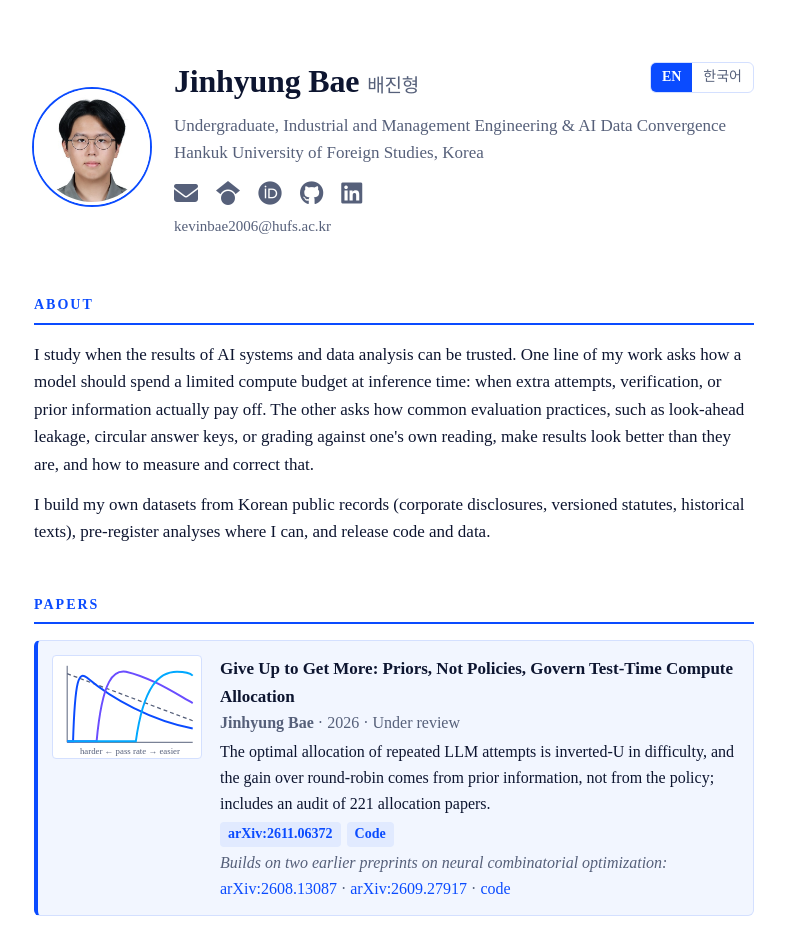
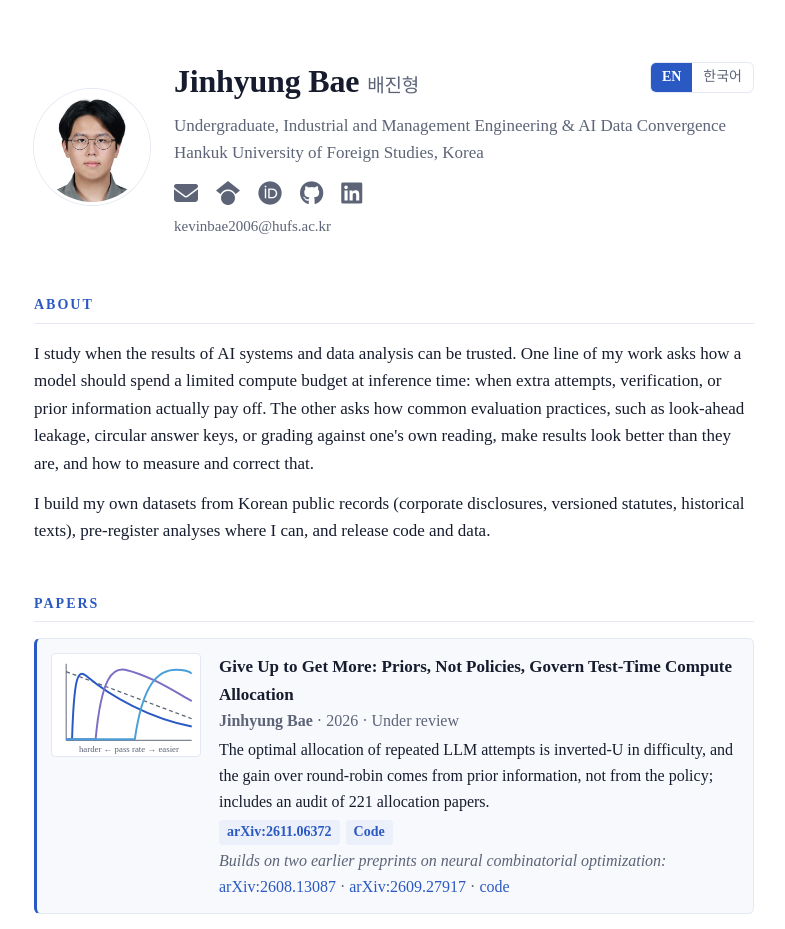
Before and after one commit to nepersoned/nepersoned.github.io, a plain HTML site: page index.html in a window 1280 px wide. Shown: the top 929 px of the page, without its empty margins (246-1031 px from the left). Drawn offline with Linux system fonts and the light colour scheme.

Commit message:
Soften blue palette
Co-Authored-By: Claude Opus 5.5 <noreply@anthropic.com>

```diff
--- a/index.html
+++ b/index.html
@@ -11,10 +11,10 @@
 <link rel="stylesheet" href="https://cdnjs.cloudflare.com/ajax/libs/font-awesome/6.5.1/css/all.min.css">
 <style>
 :root {
-  --bg: #ffffff; --card: #f2f6ff; --fg: #0d1530; --muted: #56607a; --line: #d4e0ff; --accent: #0a4bff; --mark: #00a8ff; --gold: #6a4dff; --tag: #e1eaff; --ink: #ffffff;
+  --bg: #ffffff; --card: #f7f9fd; --fg: #161c2d; --muted: #5d6477; --line: #e3e8f2; --accent: #2b59c3; --mark: #4a9fd8; --gold: #7a6fc4; --tag: #ebf0fa; --ink: #ffffff;
 }
 @media (prefers-color-scheme: dark) {
-  :root { --bg: #070b1a; --card: #0e1630; --fg: #e8eeff; --muted: #94a0c2; --line: #1f2c55; --accent: #5b8cff; --mark: #33c3ff; --gold: #9d8bff; --tag: #16224a; --ink: #070b1a; }
+  :root { --bg: #0f131c; --card: #151b28; --fg: #e4e8f1; --muted: #98a1b5; --line: #262f42; --accent: #7a9ef0; --mark: #6fb8e6; --gold: #a59be0; --tag: #1d2638; --ink: #070b1a; }
 }
 * { box-sizing: border-box; }
 body { margin: 0; background: var(--bg); color: var(--fg); font: 17px/1.62 "Times New Roman", Times, "Noto Serif KR", "Nanum Myeongjo", Batang, serif; }
@@ -38,9 +38,9 @@ header h1 small { font-size: 19px; font-weight: 400; color: var(--muted); margin
 .lang { position: absolute; top: 6px; right: 0; display: flex; border: 1px solid var(--line); border-radius: 6px; overflow: hidden; }
 .lang button { font: inherit; font-size: 14px; background: none; color: var(--muted); border: 0; padding: 3px 11px; cursor: pointer; }
 .lang button[aria-pressed="true"] { background: var(--accent); color: var(--ink); font-weight: 600; }
-h2 { font-size: 14px; text-transform: uppercase; letter-spacing: 2px; color: var(--accent); margin: 48px 0 16px; padding-bottom: 6px; border-bottom: 2px solid var(--accent); }
+h2 { font-size: 14px; text-transform: uppercase; letter-spacing: 2px; color: var(--accent); margin: 48px 0 16px; padding-bottom: 6px; border-bottom: 1px solid var(--line); }
 header { padding-bottom: 8px; }
-.photo { border: 3px solid var(--bg); box-shadow: 0 0 0 2px var(--accent); }
+.photo { border: 3px solid var(--bg); box-shadow: 0 0 0 1px var(--line); }
 p { margin: 0 0 12px; }
 .pub { display: grid; grid-template-columns: 150px 1fr; gap: 18px; margin: 0 0 18px; padding: 14px; background: var(--card); border: 1px solid var(--line); border-radius: 6px; }
 .thumb { width: 150px; height: 104px; border: 1px solid var(--line); border-radius: 4px; background: var(--bg); }
@@ -51,7 +51,7 @@ p { margin: 0 0 12px; }
 .pub .tags { margin-top: 5px; display: flex; flex-wrap: wrap; gap: 6px; }
 .pub .tags a { font-size: 14px; background: var(--tag); color: var(--accent); border-radius: 4px; padding: 1px 8px; font-weight: 600; }
 .pub .tags a:hover { background: var(--accent); color: var(--ink); text-decoration: none; }
-.pub { border-left: 4px solid var(--accent) !important; }
+.pub { border-left: 3px solid var(--accent) !important; }
 .me { font-weight: 700; }
 .row { display: flex; justify-content: space-between; gap: 16px; margin: 0 0 8px; }
 .row .when { color: var(--muted); white-space: nowrap; font-size: 16px; }
```
